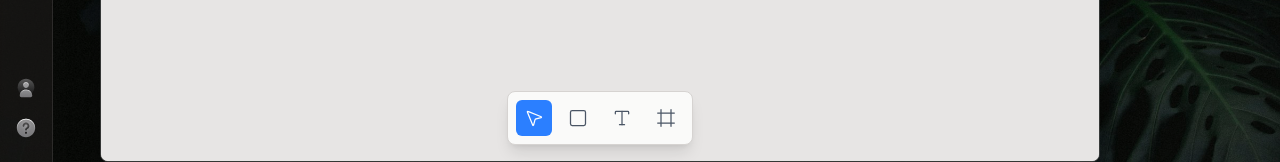
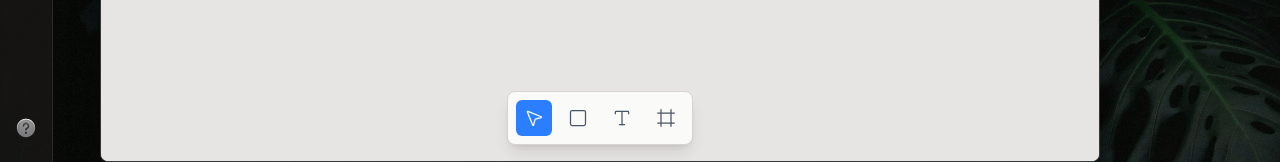
Before and after one commit to aaronang/aaronang.github.io, a React (Vite) app: page / in a window 1280 px wide. Shown: the part 638-800 px from the top of the page. Built offline with nearby package versions, Linux system fonts and the light colour scheme.

Commit message:
Update Dock component to adjust item rendering logic
- Modified the Dock component to change the way dock items are displayed.
- Updated item slicing to exclude the last item in the main dock section and only show the last item in the help section.

```diff
--- a/src/components/Dock.tsx
+++ b/src/components/Dock.tsx
@@ -273,7 +273,7 @@ export default function Dock({ activeItem, onItemClick, windows }: DockProps) {
         <div className="flex flex-col items-center justify-between gap-1 px-2 py-4 h-full">
           {/* Main Dock Items */}
           <div className="flex flex-col items-center gap-1">
-            {dockItems.slice(0, 4).map((item) => {
+            {dockItems.slice(0, dockItems.length - 1).map((item) => {
               const Icon = item.icon
               const isHovered = hoveredItem === item.id
               const isActive = item.isActive
@@ -356,7 +356,7 @@ export default function Dock({ activeItem, onItemClick, windows }: DockProps) {
 
           {/* Help Item at Bottom */}
           <div className="flex flex-col items-center gap-1">
-            {dockItems.slice(3).map((item) => {
+            {dockItems.slice(dockItems.length - 1).map((item) => {
               const Icon = item.icon
               const isHovered = hoveredItem === item.id
               const isActive = item.isActive
```
